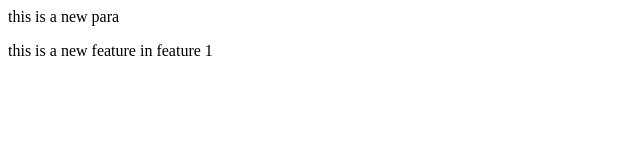
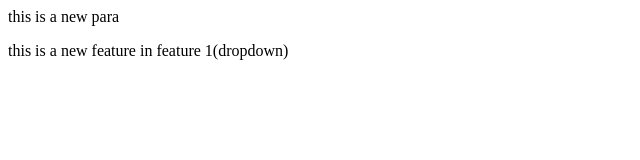
Before and after one commit to uditiraina/localrepo, a plain HTML site: page index.html in a window 1280 px wide. Shown: the full height of the page, 0-640 px from the left. Drawn offline with Linux system fonts and the light colour scheme.

Commit message:
add dropdown

```diff
--- a/index.html
+++ b/index.html
@@ -1,2 +1,2 @@
 <p>this is a new para</p>
-<p>this is a new feature in feature 1</p>
+<p>this is a new feature in feature 1(dropdown)</p>
```
